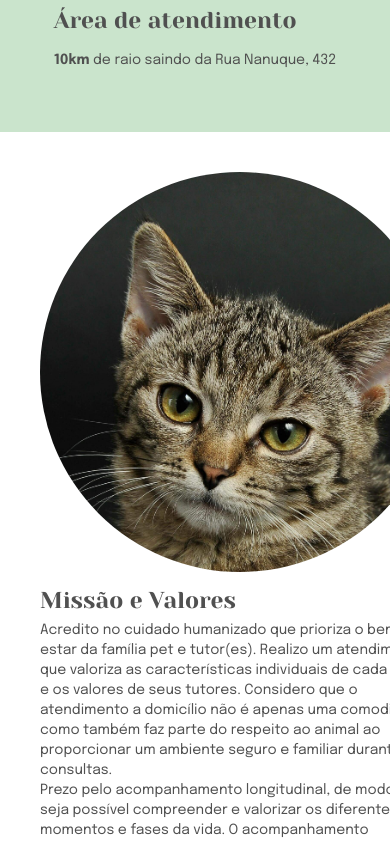
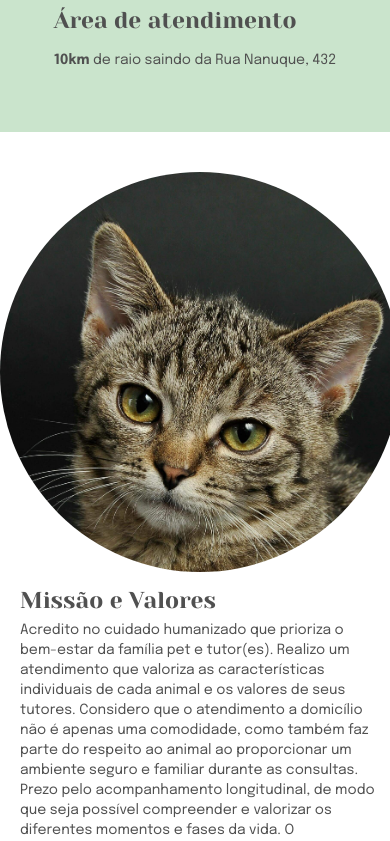
Before and after one commit to eduardo-nakamura/veterinario-next, a Next.js app: page /veterinario-next/ in a window 390 px wide. Shown: the part 2100-2941 px from the top of the page. Built offline with nearby package versions, Linux system fonts and the light colour scheme.

Commit message:
css adjust mobile

```diff
--- a/src/app/page.module.css
+++ b/src/app/page.module.css
@@ -163,7 +163,18 @@
   .sectionGrid2col {
     display: grid;
     grid-template-columns: 1fr;
-
+    padding: 40px 0;
+    justify-items: center;
+    /* display: grid;
+    grid-template-columns: 1fr 1fr;
+    color: var(--cor-cinza-escuro);
+    min-height: 50vh;
+    gap: 10px;
+    padding: 40px;
+    width: 100%; */
+  }
+  .gridItem {
+    width: 90%;
   }
   .sectionGrid h2 {
     text-align: left;
--- a/src/app/page.tsx
+++ b/src/app/page.tsx
@@ -67,7 +67,7 @@ export default function Home() {
           </div>
         </section>
         <section id="horario" className={`${styles.sectionFlex} ${styles.section__row__center}`} style={{ backgroundColor: 'var(--cor-verde-claro)' }}>
-          <div >
+          <div>
             <Image
               src="./mapa-rua-nanuque-432.png" // Path to the image (in the `public` folder)
               alt={`Localização da Rua Nanuque, 432`}
```
